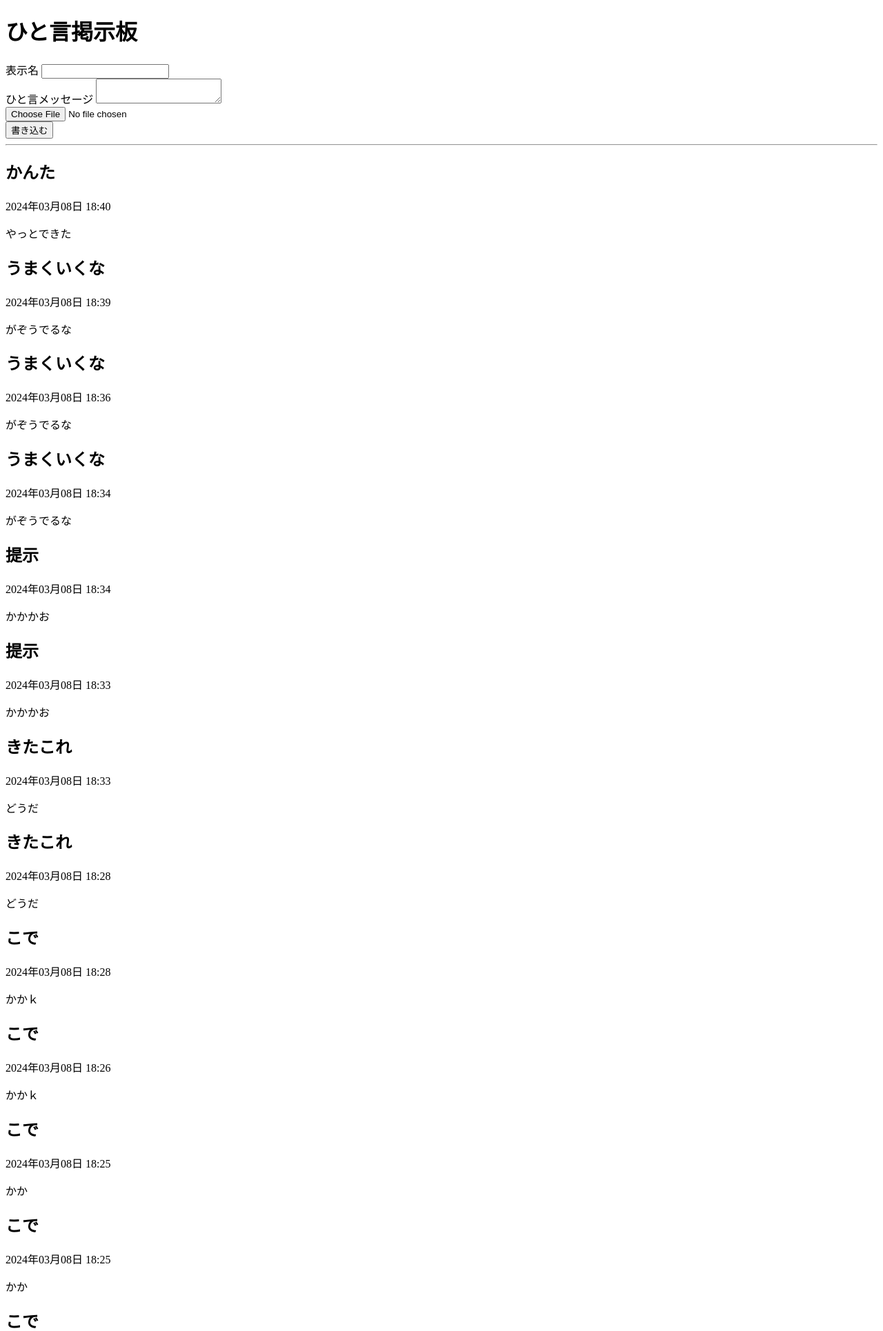
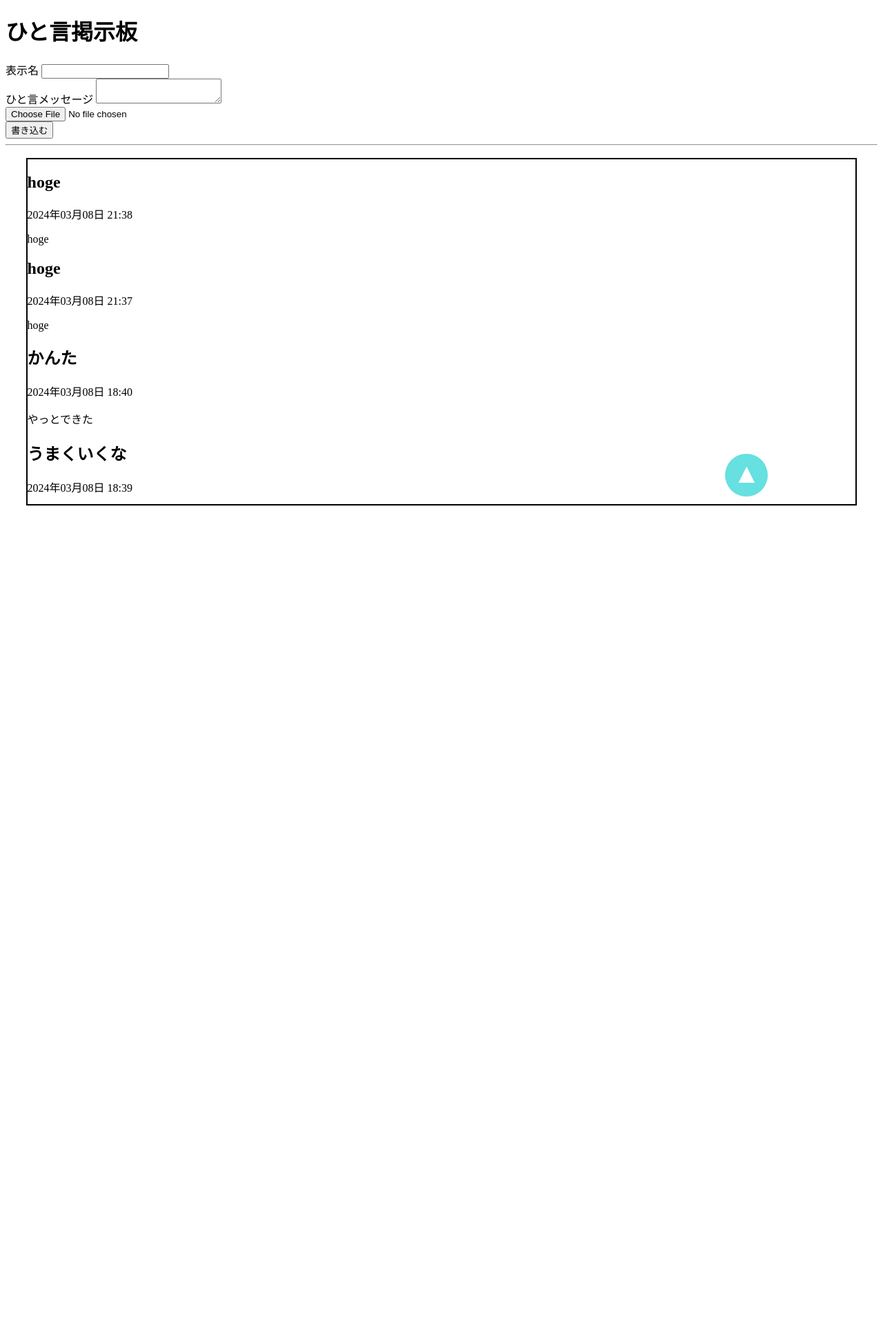
Before and after one commit to Hacker-Davidson/BBS, a PHP site: page / in a window 1280 px wide. Shown: the top 1930 px of the page at 69% size. After the commit the page ends 733 px from the top, so only its background shows below. Run offline with PHP 8.4, Linux system fonts and the light colour scheme; data that the repository does not hold is empty.

Commit message:
feature:コメントのスクロール機能とスクロールボタンの実装

```diff
--- a/index.php
+++ b/index.php
@@ -88,7 +88,10 @@ if( $file_handle = fopen( FILENAME,'r') ) {
 <head>
 <meta charset="utf-8">
 <title>ひと言掲示板</title>
-
+<style>
+    #box{overflow-y:scroll;height:500px;background:#FFF;width:95%;right:0;left:0;margin:auto;top:10px;position:relative;border:solid 2px #000;}
+    #moveBtn{font-size:40px;color:#FFF;background-color:#00CCCC;right:0;left:35%;bottom:65px;margin:auto;padding:5px;position:relative;border-radius:100%;text-align:center;height:52px;width:52px;z-index:2;opacity:0.6;}
+</style>
 </head>
 <body>
 <h1>ひと言掲示板</h1>
@@ -118,7 +121,7 @@ if( $file_handle = fopen( FILENAME,'r') ) {
 </form>
 <!-- ここにメッセージの入力フォームを設置 -->
 <hr>
-<section>
+<div id="box">
     <!-- ここに投稿されたメッセージを表示 -->
     <?php if( !empty($message_array) ): ?>
     <?php foreach( $message_array as $value ): ?>
@@ -141,6 +144,39 @@ if( $file_handle = fopen( FILENAME,'r') ) {
     </article>
     <?php endforeach; ?>
     <?php endif; ?>
-</section>
+</div>
+
+<p id="moveBtn" onclick="moveTop()">▲</p>
+<script>
+    let box=document.getElementById("box");
+    let topBtn=class{
+    constructor(y,blue,defaultc){
+        this.y=y;
+        this.blue=blue;
+        this.defaultc=defaultc;
+    }
+    }
+    let topInstance=new topBtn(0,"background:blue;","background:#00CCCC;");
+    let moveBtn=document.getElementById("moveBtn");
+    let moveTop=function(n=true){
+    moveBtn.style=topInstance.blue;
+    if(n==true && box.scrollTop>topInstance.y){
+        let cnt=0;
+        function cntUp(){
+        cnt++;
+        let time=setTimeout(cntUp,100);
+        console.log(cnt);
+        if(cnt==2){
+            clearTimeout(time);
+            console.log("quit");
+            moveBtn.style=topInstance.defaultc;
+        }
+        }
+        cntUp();
+    }
+    else{moveBtn.style=topInstance.defaultc;}
+    box.scrollTop=topInstance.y; //0
+    }
+</script>
 </body>
 </html>
--- a/message.txt
+++ b/message.txt
@@ -48,3 +48,5 @@
 'うまくいくな','がぞうでるな','2024-03-08 18:36:35'
 'うまくいくな','がぞうでるな','2024-03-08 18:39:44'
 'かんた','やっとできた','2024-03-08 18:40:06'
+'hoge','hoge','2024-03-08 21:37:37'
+'hoge','hoge','2024-03-08 21:38:04'
```
Also changed, not shown: images_after/0C940A03-1BB4-4CD5-AE20-E1D53A5B34C3_4_5005_c.jpeg (added), 1 other file. Lines whose indentation alone changed are shown as unchanged.
